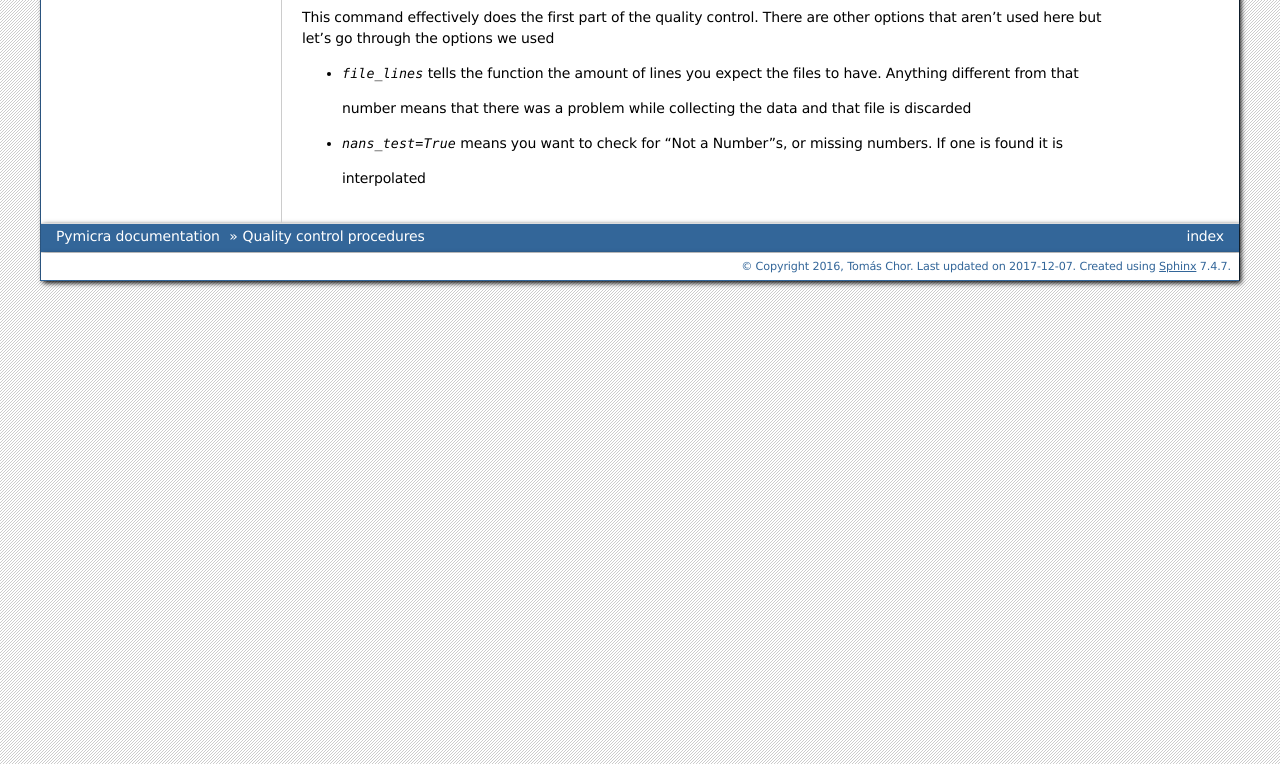
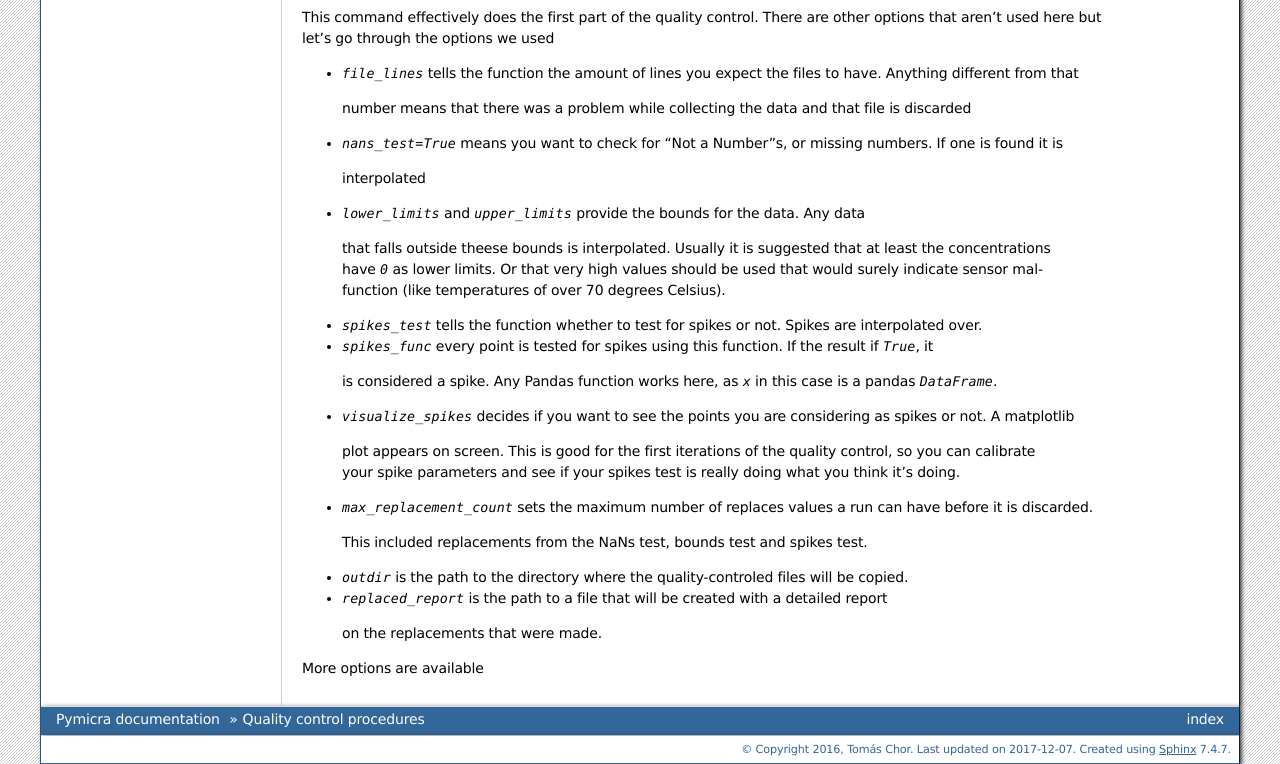
Before and after one commit to tomchor/pymicra, a Sphinx documentation site: the page built from docs/qcontrol.rst, in a window 1280 px wide, cut to the strip 669-1433 px from the top of the page. Built offline with Sphinx 7.4.7, drawn with Linux system fonts in a browser that asks for light colours; the version number could not be read and is left out.

Commit message:
improved docs

```diff
--- a/docs/qcontrol.rst
+++ b/docs/qcontrol.rst
@@ -64,3 +64,22 @@
  number means that there was a problem while collecting the data and that file is discarded
 - `nans_test=True` means you want to check for "Not a Number"s, or missing numbers. If one is found it is
  interpolated
+- `lower_limits` and `upper_limits` provide the bounds for the data. Any data
+ that falls outside theese bounds is interpolated.  Usually it is suggested that
+ at least the concentrations have `0` as lower limits. Or that very high values
+ should be used that would surely indicate sensor malfunction (like temperatures
+ of over 70 degrees Celsius).
+- `spikes_test` tells the function whether to test for spikes or not. Spikes are interpolated over.
+- `spikes_func` every point is tested for spikes using this function. If the result if `True`, it
+ is considered a spike. Any Pandas function works here, as `x` in this case is a pandas `DataFrame`.
+- `visualize_spikes` decides if you want to see the points you are considering as spikes or not. A matplotlib
+ plot appears on screen. This is good for the first iterations of the quality control, so you can calibrate your
+ spike parameters and see if your spikes test is really doing what you think it's doing.
+- `max_replacement_count` sets the maximum number of replaces values a run can have before it is discarded.
+ This included replacements from the NaNs test, bounds test and spikes test.
+- `outdir` is the path to the directory where the quality-controled files will be copied.
+- `replaced_report` is the path to a file that will be created with a detailed report
+ on the replacements that were made.
+
+
+More options are available
```
Also changed, not shown: 4 other files.
